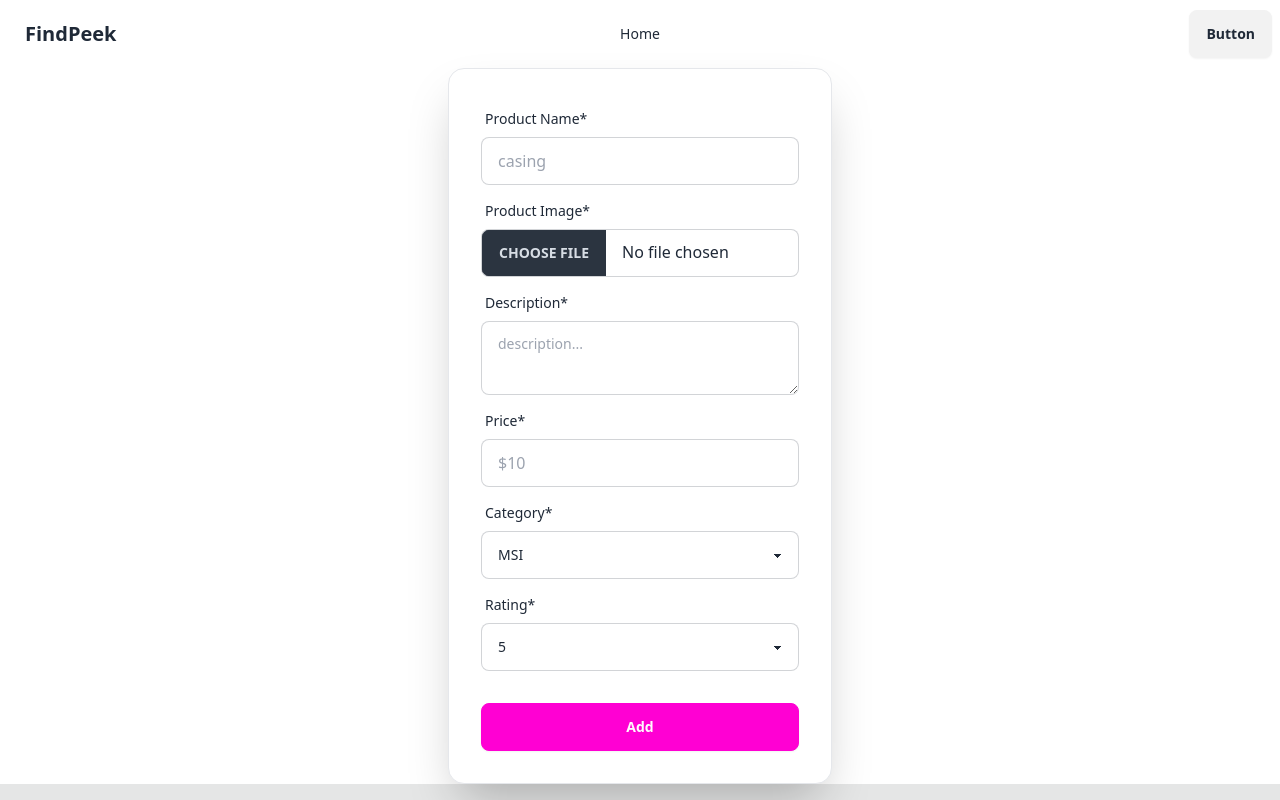
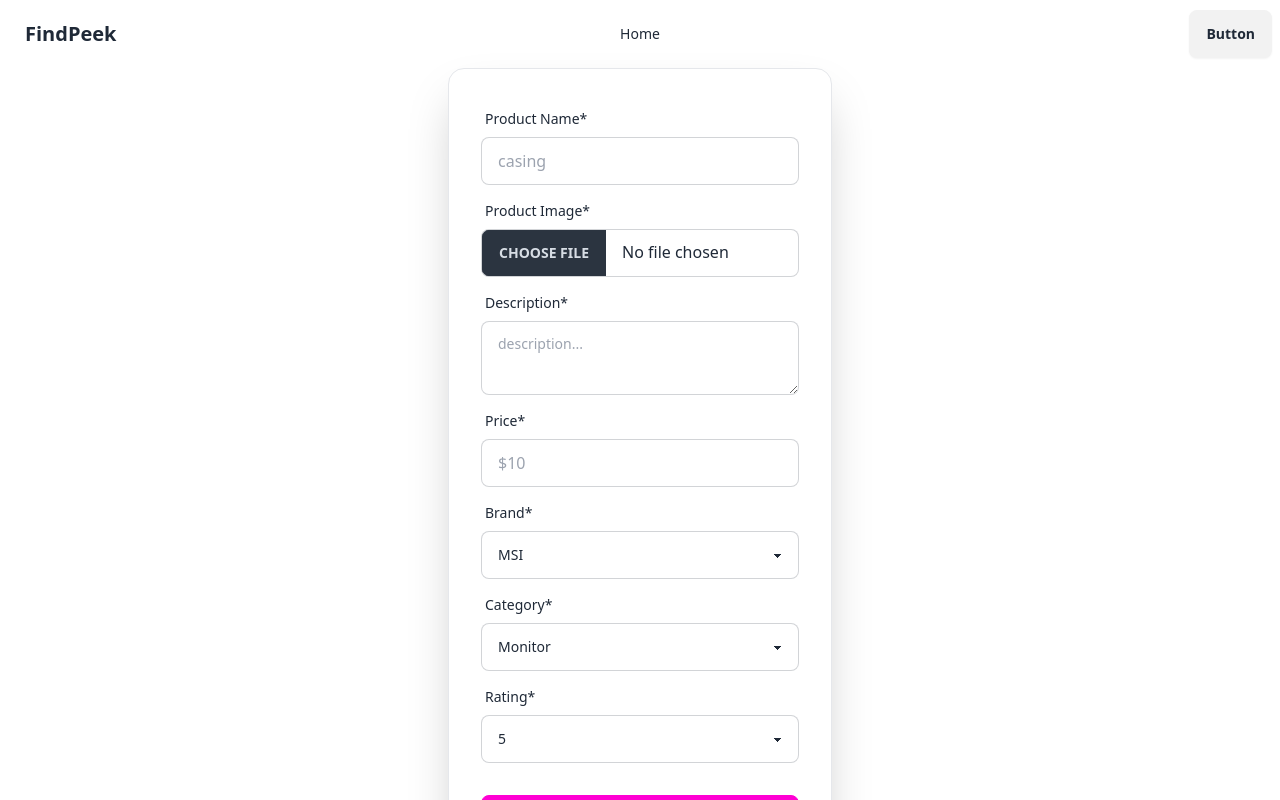
Before and after one commit to MASHRAFI47/find-peek-client, a React (Vite) app: page /add-product in a window 1280 px wide. Shown: the top 800 px of the page. Built offline with nearby package versions, Linux system fonts and the light colour scheme.

Commit message:
image upload fixed and add product

```diff
--- a/src/hooks/imageUpload.jsx
+++ b/src/hooks/imageUpload.jsx
@@ -6,5 +6,3 @@ export const imageUpload = async (image) => {
     const { data } = await axios.post(`https://api.imgbb.com/1/upload?expiration=600&key=${import.meta.env.VITE_img_api}`, formData);
     return data.data.display_url;
 }
-
-export default imageUpload
--- a/src/pages/Admin/AddProduct.jsx
+++ b/src/pages/Admin/AddProduct.jsx
@@ -1,21 +1,21 @@
 import { useMutation } from "@tanstack/react-query";
 import { useForm } from "react-hook-form";
 import useAxiosCommon from "../../hooks/useAxiosCommon";
-import imageUpload from "../../hooks/imageUpload";
+import { imageUpload } from "../../hooks/imageUpload";
 
 const AddProduct = () => {
     const axiosCommon = useAxiosCommon();
 
     const { register, handleSubmit, formState: { errors } } = useForm();
     const onSubmit = async data => {
-        const { productName, productImage, description, price, category, rating } = data
+        const { productName, productImage, description, price, category, brand, rating } = data
 
         //image
         const displayImage = productImage[0];
         const picture = await imageUpload(displayImage);
         console.log(picture)
 
-        mutateAsync({ productName, productImage: picture, description, price, category, rating, time: Date.now() });
+        mutateAsync({ productName, productImage: picture, description, price, category, brand, rating, time: Date.now() });
     };
 
     const { mutateAsync } = useMutation({
@@ -66,12 +66,24 @@ const AddProduct = () => {
 
                     <div className="form-control">
                         <label className="label">
+                            <span className="label-text">Brand*</span>
+                        </label>
+                        <select className="select select-bordered w-full max-w-xs" {...register("brand", { required: true })}>
+                            <option disabled>Select Brand</option>
+                            <option>MSI</option>
+                            <option>Asus</option>
+                        </select>
+                        {errors.brand && <span className="text-red-600">This field is required</span>}
+                    </div>
+
+                    <div className="form-control">
+                        <label className="label">
                             <span className="label-text">Category*</span>
                         </label>
                         <select className="select select-bordered w-full max-w-xs" {...register("category", { required: true })}>
                             <option disabled>Select Category</option>
-                            <option>MSI</option>
-                            <option>Asus</option>
+                            <option>Monitor</option>
+                            <option>Casing</option>
                         </select>
                         {errors.category && <span className="text-red-600">This field is required</span>}
                     </div>
--- a/src/pages/Home/Home.jsx
+++ b/src/pages/Home/Home.jsx
@@ -14,18 +14,18 @@ const Home = () => {
 
     console.log(products)
     return (
-        <div className="container mx-auto">
+        <div className="container mx-auto grid grid-cols-4 gap-8">
             {
                 products?.map(product => <div key={product._id}>
-                    <div className="card bg-base-100 w-96 shadow-xl">
+                    <div className="card bg-base-100 border shadow-xl">
                         <figure>
-                            <img
-                                src="https://img.daisyui.com/images/stock/photo-1606107557195-0e29a4b5b4aa.webp"
+                            <img className="w-64"
+                                src={product?.productImage}
                                 alt="Shoes" />
                         </figure>
                         <div className="card-body">
-                            <h2 className="card-title">Shoes!</h2>
-                            <p>If a dog chews shoes whose shoes does he choose?</p>
+                            <h2 className="card-title">{product?.productName}</h2>
+                            <p>{product?.description.slice(0, 100).concat("...")}</p>
                             <div className="card-actions justify-end">
                                 <button className="btn btn-primary">Buy Now</button>
                             </div>
```
